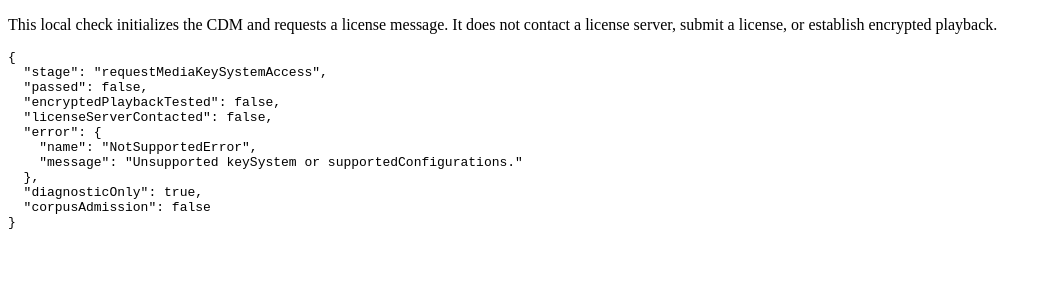
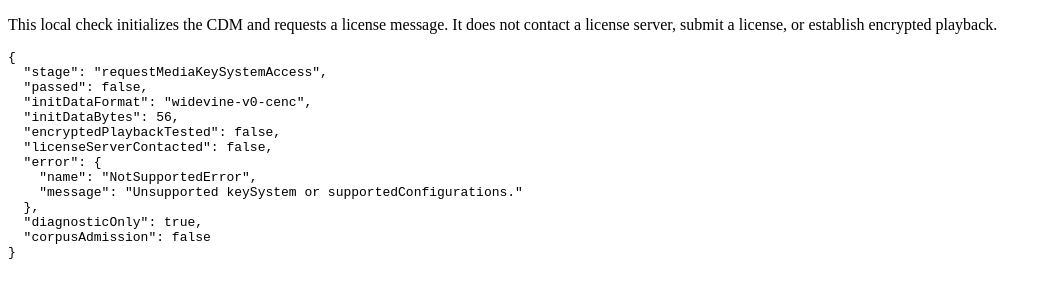
Before and after one commit to heretic-hq/apostate, a plain HTML site: page scripts/fixtures/widevine-init.html in a window 1280 px wide. Shown: the whole page, without its empty margins (0-1047 px from the left). Drawn offline with Linux system fonts and the light colour scheme.

Commit message:
Use Widevine initialization data for the real CDM diagnostic

```diff
--- a/scripts/fixtures/widevine-init.html
+++ b/scripts/fixtures/widevine-init.html
@@ -7,23 +7,27 @@ not contact a license server, submit a license, or establish encrypted playback.
 <pre id="result">Running...</pre>
 <script>
 // Serve on localhost or HTTPS with a fresh, explicitly provisioned profile.
-// The common-system PSSH follows W3C cenc initialization data section 4.1:
-// https://www.w3.org/TR/eme-initdata-cenc/#common-system
-// One public test KID, no content key or protected media, no system payload.
+// Widevine v0 PSSH follows Google's public Shaka Packager generator at:
+// https://github.com/shaka-project/shaka-packager/blob/74ca0784a1b3f9a4e5e47869ad3833fbf0e31b62/packager/media/base/widevine_pssh_generator.cc
+// Its proto carries key_id field2 and protection_scheme field9. No content key,
+// provider credentials or protected media are included. The public test KID is
+// 00112233445566778899aabbccddeeff; scheme is the integer FourCC "cenc".
+// A valid Common-SystemID v1 box was rejected by the installed Widevine CDM;
+// that compatibility result remains in the earlier diagnostic receipt.
 const pssh = new Uint8Array([
-  0, 0, 0, 52, 0x70, 0x73, 0x73, 0x68,
-  1, 0, 0, 0,
-  0x10, 0x77, 0xef, 0xec, 0xc0, 0xb2, 0x4d, 0x02,
-  0xac, 0xe3, 0x3c, 0x1e, 0x52, 0xe2, 0xfb, 0x4b,
-  0, 0, 0, 1,
-  0x00, 0x11, 0x22, 0x33, 0x44, 0x55, 0x66, 0x77,
-  0x88, 0x99, 0xaa, 0xbb, 0xcc, 0xdd, 0xee, 0xff,
-  0, 0, 0, 0
+  0x00, 0x00, 0x00, 0x38, 0x70, 0x73, 0x73, 0x68,
+  0x00, 0x00, 0x00, 0x00, 0xed, 0xef, 0x8b, 0xa9,
+  0x79, 0xd6, 0x4a, 0xce, 0xa3, 0xc8, 0x27, 0xdc,
+  0xd5, 0x1d, 0x21, 0xed, 0x00, 0x00, 0x00, 0x18,
+  0x12, 0x10, 0x00, 0x11, 0x22, 0x33, 0x44, 0x55,
+  0x66, 0x77, 0x88, 0x99, 0xaa, 0xbb, 0xcc, 0xdd,
+  0xee, 0xff, 0x48, 0xe3, 0xdc, 0x95, 0x9b, 0x06
 ]);
 
 window.widevineResultPromise = (async () => {
   const result = {
     stage: "requestMediaKeySystemAccess", passed: false,
+    initDataFormat: "widevine-v0-cenc", initDataBytes: pssh.byteLength,
     encryptedPlaybackTested: false, licenseServerContacted: false
   };
   let session;
```
